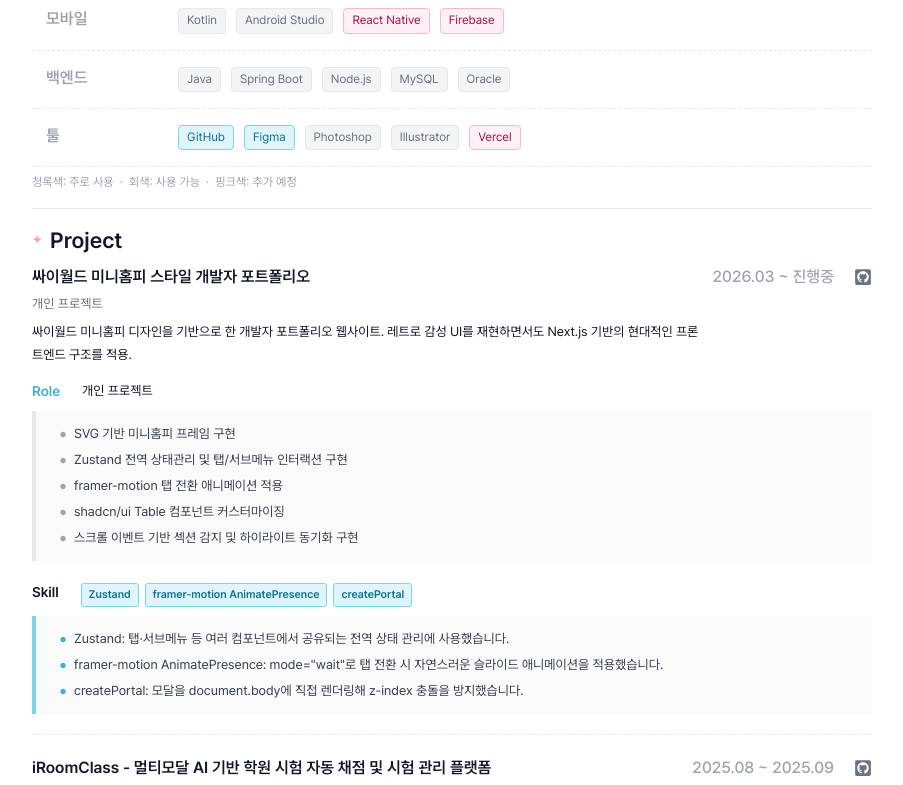
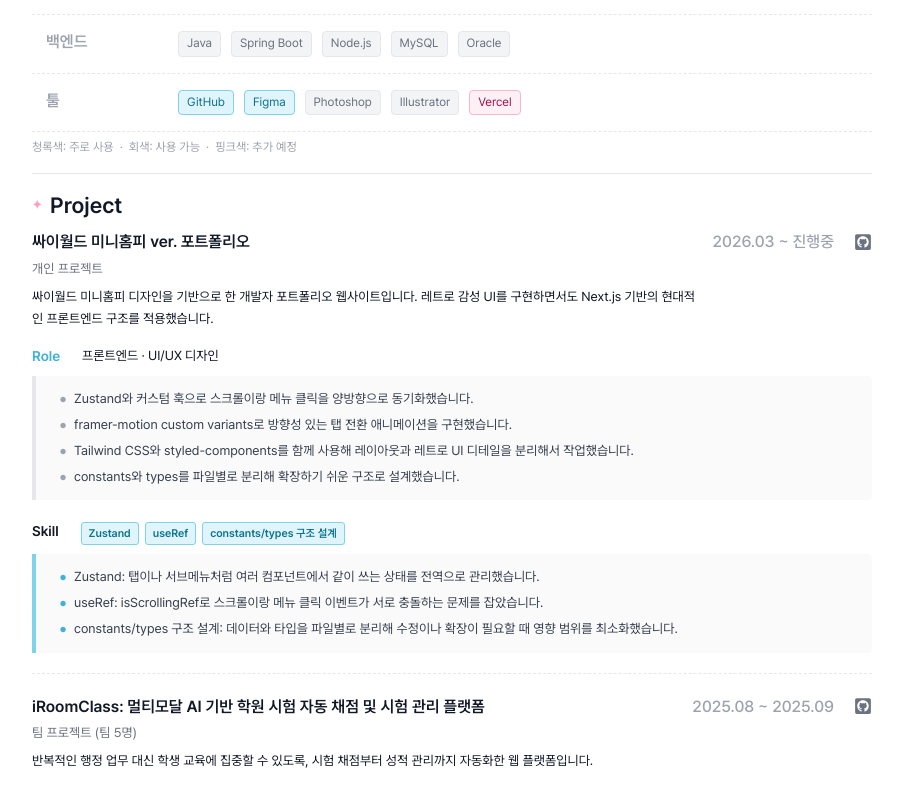
Before and after one commit to hyojung22/portfolio, a Next.js app: page /resume/print in a window 1280 px wide. Shown: the part 2004-2789 px from the top of the page, without its empty margins (188-1091 px from the left). Built offline with nearby package versions, Linux system fonts and the light colour scheme.

Commit message:
content: 프로젝트 데이터 및 자기소개 내용 수정
- constants/projects.ts: tasks, skillKeywords 내용 수정
- constants/intro.ts: ABOUT_ME description, tagline 수정

```diff
--- a/constants/intro.ts
+++ b/constants/intro.ts
@@ -14,7 +14,7 @@ export interface AboutMe {
 
 export const ABOUT_ME: AboutMe = {
   name: '최효정',
-  tagline: '사용자를 위해 성장하는 개발자',
+  tagline: '사용자 경험을 먼저 생각하는 개발자',
   introLines: [
     '사용자가 편리하게 쓸 수 있는',
     '서비스를 만드는 것이 목표입니다.',
@@ -22,11 +22,11 @@ export const ABOUT_ME: AboutMe = {
     '꾸준히 성장하는 중입니다.',
   ],
   description: [
-    '사용자가 편리하게 쓸 수 있는 서비스를 만드는 것이 목표인 개발자입니다.',
-    'React와 Next.js를 중심으로 화면을 설계하고 구현하며, 디자인과 코드 사이에서 작은 인터랙션 하나도 놓치지 않으려 노력합니다.',
-    '팀 프로젝트에서 PM 역할을 수행하며 일정 관리와 팀원 간 커뮤니케이션을 조율한 경험이 있으며, 백엔드(Spring Boot, JPA)와 모바일(Kotlin, Android) 개발도 경험했습니다.',
-    '꾸준히 성장하는 것을 즐기며, 매일 조금씩 더 나은 코드를 작성하는 것을 목표로 합니다.',
+    '안녕하세요, 사용자가 편리하게 쓸 수 있는 서비스를 만들고 싶은 개발자 최효정입니다.',
+    '프로젝트를 진행하며 기획부터 디자인, 프론트엔드, 백엔드까지 전 과정을 직접 경험해 왔고, 단순히 기능을 구현하는 것을 넘어 화면 설계 단계부터 사용자가 편리하게 느끼는 흐름을 고민하며 개발해왔습니다.',
+    '현재는 React와 Next.js를 중심으로 개발하고 있으며, 매일 조금씩 성장하는 것을 즐기며 더 나은 코드를 작성하기 위해 노력하고 있습니다.',
   ],
+
   contact: {
     email: 'pushj22@naver.com',
     phone: '010-8441-7214',
@@ -38,7 +38,7 @@ export const ABOUT_ME: AboutMe = {
 
 export const MY_WORDS = [
   '🎨 디자인과 코드 사이 어딘가에 삽니다.',
-  '💻 사용자가 불편하지 않은 UI를 만들고 싶은 개발자',
+  '💻 사용자 경험을 중심으로 생각하는 개발자입니다.',
   '✨ 작은 인터랙션 하나도 놓치지 않으려 노력합니다.',
   '🌱 매일 조금씩 성장하는 중입니다.',
 ] as const
--- a/constants/projects.ts
+++ b/constants/projects.ts
@@ -48,16 +48,15 @@ export const PROJECTS: Project[] = [
     startMonth: 3,
     endMonth: null,
     ongoing: true,
-    title: '싸이월드 미니홈피 스타일 개발자 포트폴리오',
+    title: '싸이월드 미니홈피 ver. 포트폴리오',
     badge: 'solo',
     award: '',
-    desc: '싸이월드 미니홈피 디자인을 기반으로 한 개발자 포트폴리오 웹사이트. 레트로 감성 UI를 재현하면서도 Next.js 기반의 현대적인 프론트엔드 구조를 적용.',
+    desc: '싸이월드 미니홈피 디자인을 기반으로 한 개발자 포트폴리오 웹사이트입니다. 레트로 감성 UI를 구현하면서도 Next.js 기반의 현대적인 프론트엔드 구조를 적용했습니다.',
     tasks: [
-      'SVG 기반 미니홈피 프레임 구현',
-      'Zustand 전역 상태관리 및 탭/서브메뉴 인터랙션 구현',
-      'framer-motion 탭 전환 애니메이션 적용',
-      'shadcn/ui Table 컴포넌트 커스터마이징',
-      '스크롤 이벤트 기반 섹션 감지 및 하이라이트 동기화 구현',
+      'Zustand와 커스텀 훅으로 스크롤이랑 메뉴 클릭을 양방향으로 동기화했습니다.',
+      'framer-motion custom variants로 방향성 있는 탭 전환 애니메이션을 구현했습니다.',
+      'Tailwind CSS와 styled-components를 함께 사용해 레이아웃과 레트로 UI 디테일을 분리해서 작업했습니다.',
+      'constants와 types를 파일별로 분리해 확장하기 쉬운 구조로 설계했습니다.',
     ],
     skills: [
       'Next.js',
@@ -86,7 +85,7 @@ export const PROJECTS: Project[] = [
       'Tailwind CSS',
     ],
     type: '개인',
-    role: '개인 프로젝트',
+    role: '프론트엔드 · UI/UX 디자인',
     platform: 'Web',
     images: [],
     githubUrl: 'https://github.com/hyojung22/portfolio',
@@ -96,17 +95,17 @@ export const PROJECTS: Project[] = [
       {
         name: 'Zustand',
         description:
-          '탭·서브메뉴 등 여러 컴포넌트에서 공유되는 전역 상태 관리에 사용했습니다.',
+          '탭이나 서브메뉴처럼 여러 컴포넌트에서 같이 쓰는 상태를 전역으로 관리했습니다.',
       },
       {
-        name: 'framer-motion AnimatePresence',
+        name: 'useRef',
         description:
-          'mode="wait"로 탭 전환 시 자연스러운 슬라이드 애니메이션을 적용했습니다.',
+          'isScrollingRef로 스크롤이랑 메뉴 클릭 이벤트가 서로 충돌하는 문제를 잡았습니다.',
       },
       {
-        name: 'createPortal',
+        name: 'constants/types 구조 설계',
         description:
-          '모달을 document.body에 직접 렌더링해 z-index 충돌을 방지했습니다.',
+          '데이터와 타입을 파일별로 분리해 수정이나 확장이 필요할 때 영향 범위를 최소화했습니다.',
       },
     ],
   },
@@ -118,15 +117,14 @@ export const PROJECTS: Project[] = [
     endMonth: 9,
     ongoing: false,
     title:
-      'iRoomClass - 멀티모달 AI 기반 학원 시험 자동 채점 및 시험 관리 플랫폼',
+      'iRoomClass: 멀티모달 AI 기반 학원 시험 자동 채점 및 시험 관리 플랫폼',
     badge: 'team',
     award: '',
-    desc: '반복적인 행정 업무에서 벗어나 학생 교육에 집중할 수 있는 시험 채점부터 성적 관리까지 자동화하는 웹 플랫폼.',
+    desc: '반복적인 행정 업무 대신 학생 교육에 집중할 수 있도록, 시험 채점부터 성적 관리까지 자동화한 웹 플랫폼입니다.',
     tasks: [
-      'Spring Boot 기반 API 흐름(Controller-Service-Repository-DTO) 설계 및 구현',
-      '학생 시험·문항·결과 조회 비즈니스 로직 및 예외처리 구현',
-      'JPA Repository 쿼리 메서드 및 Swagger 어노테이션으로 API 명세 문서화',
-      'Cursor·ChatGPT 등 AI 코드 어시스턴트를 활용한 백엔드 구현',
+      'Spring Boot 기반으로 Controller-Service-Repository-DTO 흐름에 맞게 API를 설계하고 구현했습니다.',
+      'JPA 쿼리 메서드와 Swagger 어노테이션으로 API 명세를 문서화했습니다.',
+      'Cursor·ChatGPT 등 AI 도구를 활용해 백엔드 개발 속도를 높였습니다.',
     ],
     skills: [
       'Java',
@@ -154,7 +152,7 @@ export const PROJECTS: Project[] = [
     },
     mySkills: ['Java', 'Spring Boot', 'JPA', 'Figma'],
     type: '팀 5명',
-    role: 'PM · 백엔드 담당 · UI/UX 디자인 · 산출문서',
+    role: 'PM · 백엔드 · UI/UX 디자인 · 산출문서',
     platform: 'Web',
     images: [
       { type: 'single', src: '/images/project/iroomclass/iroomclass2.png' },
@@ -197,15 +195,15 @@ export const PROJECTS: Project[] = [
     startMonth: 5,
     endMonth: 7,
     ongoing: false,
-    title: 'GlobalGo - 소상공인 AI 수출 어드바이저',
+    title: 'GlobalGo: 소상공인 AI 수출 어드바이저',
     badge: 'team',
     award: '🏆 공모전 장려상',
-    desc: '소상공인이 쉽고 간편하게 해외 이커머스 시장에 상품을 등록하고 수출할 수 있도록 돕는 웹 기반 수출 지원 플랫폼.',
+    desc: '소상공인이 해외 이커머스 시장에 쉽게 진입할 수 있도록 수출 절차를 안내하고 지원하는 웹 플랫폼입니다.',
     tasks: [
-      'React 기반 SPA 설계 및 홈페이지 구현',
-      '디렉토리 구조 체계적 설계 및 Context API를 활용한 수출 가이드 폼 전역 상태 관리',
-      'axios와 커스텀 훅을 사용하여 백엔드 REST API 연동 및 데이터 통신 로직 구현',
-      'CSS Modules와 JSX를 활용한 재사용 가능한 컴포넌트 구현',
+      'React 기반 SPA로 구조를 설계하고 홈페이지를 구현했습니다.',
+      '디렉토리 구조를 체계적으로 잡고 Context API로 수출 가이드 폼 상태를 관리했습니다.',
+      'axios와 커스텀 훅으로 백엔드 REST API 연동 로직을 구현했습니다.',
+      'CSS Modules로 재사용 가능한 컴포넌트를 만들었습니다.',
     ],
     skills: [
       'React',
@@ -232,7 +230,7 @@ export const PROJECTS: Project[] = [
     },
     mySkills: ['React', 'JavaScript', 'CSS Modules', 'Vite', 'Figma'],
     type: '팀 4명',
-    role: '프론트엔드 담당 · UI/UX 디자인 · 산출문서',
+    role: '프론트엔드 · UI/UX 디자인 · 산출문서',
     platform: 'Web',
     images: [
       { type: 'single', src: '/images/project/globalgo/globalgo1.png' },
@@ -264,15 +262,15 @@ export const PROJECTS: Project[] = [
     startMonth: 10,
     endMonth: 12,
     ongoing: false,
-    title: 'Senimo - 액티브 시니어를 위한 모임 커뮤니티 플랫폼',
+    title: 'Senimo: 액티브 시니어를 위한 모임 커뮤니티 플랫폼',
     badge: 'team',
     award: '',
-    desc: '액티브 시니어층의 사회 참여와 건강한 여가 생활을 지원하는 커뮤니티 모임 앱 플랫폼.',
+    desc: '액티브 시니어층의 사회 참여와 건강한 여가 생활을 지원하는 커뮤니티 모임 앱입니다.',
     tasks: [
-      'ConstraintLayout·RecyclerView를 활용한 다양한 레이아웃 및 리스트 화면 구성',
-      'Fragment·Navigation Component를 이용한 화면 전환 구조 체계적 설계 및 구현',
-      'Retrofit 라이브러리로 Node.js 백엔드 REST API 연동 및 데이터 통신 로직 구현',
-      '앱 리소스(아이콘·테마) 관리 및 상태에 따른 동적 UI 변경 구현',
+      'ConstraintLayout·RecyclerView로 다양한 레이아웃과 리스트 화면을 구성했습니다.',
+      'Fragment·Navigation Component로 화면 전환 구조를 설계하고 구현했습니다.',
+      'Node.js 백엔드 REST API를 연동해 데이터 통신 로직을 구현했습니다.',
+      '앱 리소스(아이콘·테마)를 관리하고 상태에 따라 UI가 바뀌도록 구현했습니다.',
     ],
     skills: [
       'Kotlin',
@@ -290,9 +288,9 @@ export const PROJECTS: Project[] = [
       Database: ['MySQL'],
       Design: ['Figma'],
     },
-    mySkills: ['Kotlin', 'Figma'],
+    mySkills: ['Kotlin', 'Retrofit', 'Figma'],
     type: '팀 5명',
-    role: '프론트엔드 담당 · UI/UX 디자인',
+    role: '프론트엔드 · UI/UX 디자인',
     platform: 'App',
     images: [
       {
@@ -321,17 +319,17 @@ export const PROJECTS: Project[] = [
       {
         name: 'Retrofit',
         description:
-          'REST API 통신을 인터페이스 기반으로 정의해 타입 안전하게 서버와 데이터를 주고받았습니다.',
+          'REST API 통신을 인터페이스로 정의해 서버와 데이터를 주고받았습니다.',
       },
       {
         name: 'RecyclerView',
         description:
-          'ViewHolder 패턴으로 모임 목록을 효율적으로 렌더링하고 스크롤 성능을 최적화했습니다.',
+          'ViewHolder 패턴으로 모임 목록을 효율적으로 렌더링하고 스크롤 성능을 개선했습니다.',
       },
       {
         name: 'Navigation Component',
         description:
-          'NavGraph로 Fragment 전환을 관리해 화면 흐름을 일관성 있게 구성했습니다.',
+          'NavGraph로 Fragment 전환을 관리해 화면 흐름을 일관되게 유지했습니다.',
       },
     ],
   },
@@ -345,11 +343,11 @@ export const PROJECTS: Project[] = [
     title: 'JJapJi - 텍스트 마이닝 기반 웹 매거진 서비스',
     badge: 'team',
     award: '',
-    desc: '20~30대의 관심사를 중심으로 뉴스 기사, 관광 정보, 패션 트렌드 등 다양한 정보를 제공하는 웹 매거진 서비스.',
+    desc: '20~30대의 관심사를 중심으로 뉴스 기사, 관광 정보, 패션 트렌드 등 다양한 정보를 제공하는 웹 매거진 서비스입니다.',
     tasks: [
-      'useEffect·useState 훅을 활용한 백엔드 API 비동기 데이터 처리 및 맵 상태 관리',
-      'react-kakao-maps-sdk·MarkerClusterer를 활용한 전국 축제 지도 구현',
-      'CustomOverlayMap으로 마커 클릭 시 상세 정보 표시 및 외부 링크 연결 구현',
+      'useEffect·useState로 백엔드 API 데이터를 비동기로 불러오고 지도 상태를 관리했습니다.',
+      'react-kakao-maps-sdk와 MarkerClusterer로 전국 축제 지도를 구현했습니다.',
+      'CustomOverlayMap으로 마커 클릭 시 상세 정보와 외부 링크를 말풍선으로 표시했습니다.',
     ],
     skills: [
       'React',
@@ -370,7 +368,7 @@ export const PROJECTS: Project[] = [
     },
     mySkills: ['React', 'KakaoMap Maps API', 'Illustrator'],
     type: '팀 5명',
-    role: '프론트엔드 담당 · UI/UX 디자인',
+    role: '프론트엔드 · UI/UX 디자인',
     platform: 'Web',
     images: [
       {
```
